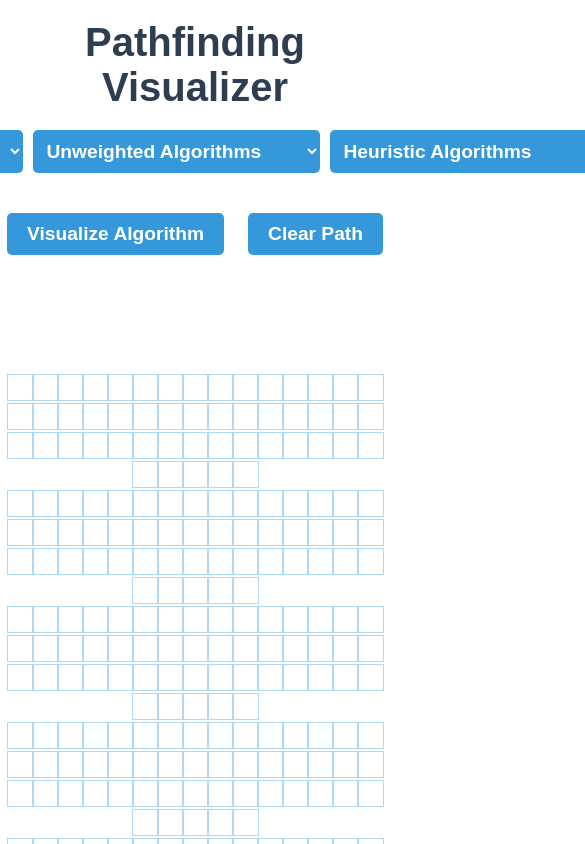
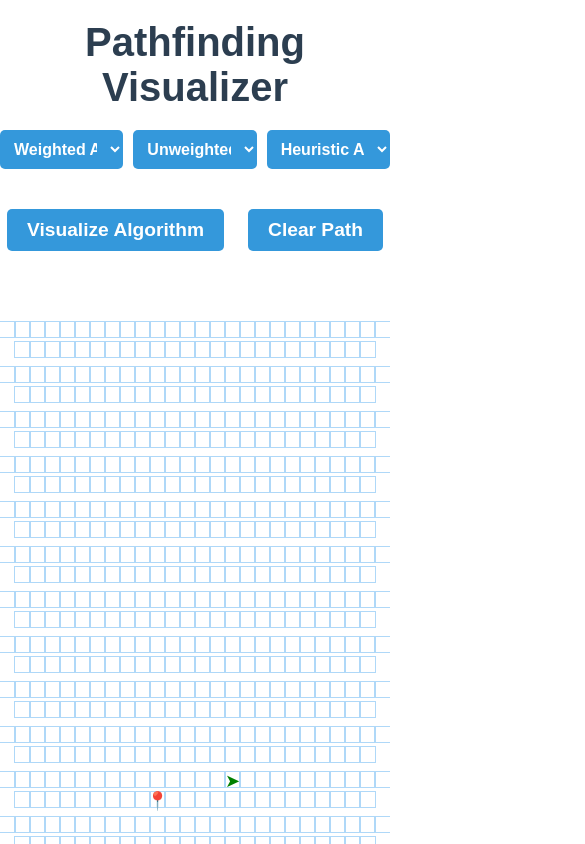
Before and after one commit to sein-pr/path_finder_visualizer, a React (Create React App) app: page / in a window 390 px wide. Shown: the top 844 px of the page, 585 px wide, since content can reach past the window. Built offline with nearby package versions, Linux system fonts and the light colour scheme.

Commit message:
Fixed the error of adding another start node and added another algorithm

```diff
--- a/src/PathfindingVisualizer/Node/Node.css
+++ b/src/PathfindingVisualizer/Node/Node.css
@@ -5,6 +5,26 @@
   display: inline-block;
   position: relative; /* Allows for positioning child elements */
   transition: background-color 0.3s ease; /* Smooth color transitions */
+}
+
+/* Responsive adjustments */
+.grid {
+  display: grid;
+  grid-template-columns: repeat(auto-fill, minmax(25px, 1fr)); /* Responsive grid */
+  gap: 5px; /* Space between nodes */
+}
+
+@media (max-width: 600px) {
+  .node {
+    width: 15px; /* Smaller size for mobile devices */
+    height: 15px; /* Smaller size for mobile devices */
+  }
+
+  .node-finish::after,
+  .node-start::after,
+  .node-shortest-path::after {
+    font-size: 12px; /* Smaller icons for mobile */
+  }
 }
 
 .node-finish::after {
--- a/src/PathfindingVisualizer/PathfindingVisualizer.css
+++ b/src/PathfindingVisualizer/PathfindingVisualizer.css
@@ -1,5 +1,9 @@
 .grid {
   margin: 100px 0 0;
+  display: flex;
+  flex-direction: column; /* Stack rows vertically */
+  align-items: center; /* Center the grid horizontally */
+  justify-content: center; /* Center the grid vertically */
 }
 
 /* Button Style */
@@ -85,3 +89,40 @@
   color: #2c3e50; /* Dark color for text */
   margin-top: 20px;
 }
+
+.node-current {
+  background-color: rgb(255, 0, 0); /* Color for the currently active node */
+}
+
+/* Responsive Styles */
+@media (max-width: 600px) {
+  .grid {
+    margin: 50px 0; /* Reduce margin on small screens */
+  }
+
+  .button {
+    width: 80%; /* Make buttons full width on small screens */
+    font-size: 1em; /* Adjust font size */
+  }
+
+  .algorithm-dropdown {
+    width: 80%; /* Make dropdowns full width on small screens */
+    font-size: 1em; /* Adjust font size */
+  }
+
+  .selected-algorithm {
+    font-size: 1em; /* Adjust font size */
+  }
+}
+
+@media (min-width: 601px) and (max-width: 1200px) {
+  .button {
+    width: 60%; /* Adjust button width for medium screens */
+    font-size: 1.1em; /* Slightly larger font size */
+  }
+
+  .algorithm-dropdown {
+    width: 60%; /* Adjust dropdown width for medium screens */
+    font-size: 1.1em; /* Slightly larger font size */
+  }
+}
--- a/src/PathfindingVisualizer/PathfindingVisualizer.jsx
+++ b/src/PathfindingVisualizer/PathfindingVisualizer.jsx
@@ -1,13 +1,18 @@
-// PathfindingVisualizer/PathfindingVisualizer.js
-
-import React, { Component } from 'react';
-import Node from './Node/Node';
-import { dijkstra, getNodesInShortestPathOrder } from '../algorithms/dijkstra';
-import { astar, getNodesInAStarPathOrder } from '../algorithms/astar';
-import { bfs, getNodesInBFSPathOrder } from '../algorithms/bfs';
-import { greedyBestFirstSearch, getNodesInGBFSPathOrder } from '../algorithms/gbfs';
-import { dfs } from '../algorithms/dfs';
-import './PathfindingVisualizer.css';
+import React, { Component } from "react";
+import Node from "./Node/Node";
+import { dijkstra, getNodesInShortestPathOrder } from "../algorithms/dijkstra";
+import { astar, getNodesInAStarPathOrder } from "../algorithms/astar";
+import { bfs, getNodesInBFSPathOrder } from "../algorithms/bfs";
+import {
+  greedyBestFirstSearch,
+  getNodesInGBFSPathOrder,
+} from "../algorithms/gbfs";
+import { dfs } from "../algorithms/dfs";
+import {
+  bellmanFord,
+  getNodesInBellmanFordPathOrder,
+} from "../algorithms/bellmanFord";
+import "./PathfindingVisualizer.css";
 
 // Define initial positions for the start and finish nodes
 const START_NODE_ROW = 10; // Example starting row
@@ -21,7 +26,7 @@ export default class PathfindingVisualizer extends Component {
     this.state = {
       grid: [],
       mouseIsPressed: false,
-      selectedAlgorithm: '',
+      selectedAlgorithm: "",
       draggingNode: null,
     };
   }
@@ -92,23 +97,26 @@ export default class PathfindingVisualizer extends Component {
   visualizeAlgorithm() {
     const { selectedAlgorithm } = this.state;
     switch (selectedAlgorithm) {
-      case 'dijkstra':
+      case "dijkstra":
         this.visualizeDijkstra();
         break;
-      case 'astar':
+      case "astar":
         this.visualizeAStar();
         break;
-      case 'bfs':
+      case "bfs":
         this.visualizeBFS();
         break;
-      case 'gbfs':
+      case "gbfs":
         this.visualizeGBFS();
         break;
-      case 'dfs':
+      case "dfs":
         this.visualizeDFS();
         break;
+      case "bellman-ford":
+        this.visualizeBellmanFord();
+        break;
       default:
-        alert('Please select an algorithm');
+        alert("Please select an algorithm");
         break;
     }
   }
@@ -124,7 +132,15 @@ export default class PathfindingVisualizer extends Component {
       setTimeout(() => {
         const node = visitedNodesInOrder[i];
         document.getElementById(`node-${node.row}-${node.col}`).className =
-          'node node-visited';
+          "node node-visited";
+
+        // Indicate the current position of the algorithm
+        if (i < visitedNodesInOrder.length - 1) {
+          const nextNode = visitedNodesInOrder[i + 1];
+          document.getElementById(
+            `node-${nextNode.row}-${nextNode.col}`
+          ).className = "node node-current"; // Add a class for the current node
+        }
       }, 10 * i);
     }
   }
@@ -134,7 +150,7 @@ export default class PathfindingVisualizer extends Component {
       setTimeout(() => {
         const node = nodesInShortestPathOrder[i];
         document.getElementById(`node-${node.row}-${node.col}`).className =
-          'node node-shortest-path';
+          "node node-shortest-path";
       }, 40 * i);
     }
   }
@@ -182,7 +198,11 @@ export default class PathfindingVisualizer extends Component {
   visualizeGBFS() {
     const { grid } = this.state;
     const { startNode, finishNode } = this.getStartAndFinishNodes();
-    const visitedNodesInOrder = greedyBestFirstSearch(grid, startNode, finishNode);
+    const visitedNodesInOrder = greedyBestFirstSearch(
+      grid,
+      startNode,
+      finishNode
+    );
     const nodesInGBFSPathOrder = getNodesInGBFSPathOrder(finishNode);
     this.animateAlgorithm(visitedNodesInOrder, nodesInGBFSPathOrder);
   }
@@ -194,9 +214,17 @@ export default class PathfindingVisualizer extends Component {
     this.animateAlgorithm(visitedNodesInOrder, visitedNodesInOrder);
   }
 
+  visualizeBellmanFord() {
+    const { grid } = this.state;
+    const { startNode, finishNode } = this.getStartAndFinishNodes();
+    const visitedNodesInOrder = bellmanFord(grid, startNode, finishNode);
+    const nodesInShortestPathOrder = getNodesInBellmanFordPathOrder(finishNode);
+    this.animateAlgorithm(visitedNodesInOrder, nodesInShortestPathOrder);
+  }
+
   clearPath() {
     const grid = getInitialGrid(); // Reset the grid
-    this.setState({ grid, mouseIsPressed: false, selectedAlgorithm: '' }); // Reset state
+    this.setState({ grid, mouseIsPressed: false, selectedAlgorithm: "" }); // Reset state
 
     // Retain the start and finish nodes in their initial state
     grid[START_NODE_ROW][START_NODE_COL].isStart = true;
@@ -211,12 +239,12 @@ export default class PathfindingVisualizer extends Component {
             !(row === START_NODE_ROW && col === START_NODE_COL) &&
             !(row === FINISH_NODE_ROW && col === FINISH_NODE_COL)
           ) {
-            nodeElement.className = 'node'; // Reset to default class
+            nodeElement.className = "node"; // Reset to default class
           } else {
             nodeElement.className = `node ${
               row === START_NODE_ROW && col === START_NODE_COL
-                ? 'node-start'
-                : 'node-finish'
+                ? "node-start"
+                : "node-finish"
             }`; // Maintain start and finish classes
           }
         }
@@ -233,17 +261,21 @@ export default class PathfindingVisualizer extends Component {
           <select
             className="algorithm-dropdown"
             onChange={(e) =>
-              this.handleAlgorithmChange(e.target.value, 'Weighted Algorithms')
+              this.handleAlgorithmChange(e.target.value, "Weighted Algorithms")
             }
           >
             <option value="Weighted Algorithms">Weighted Algorithms</option>
             <option value="dijkstra">Dijkstra's Algorithm</option>
             <option value="astar">A* Algorithm</option>
+            <option value="bellman-ford">Bellman-Ford Algorithm</option>
           </select>
           <select
             className="algorithm-dropdown"
             onChange={(e) =>
-              this.handleAlgorithmChange(e.target.value, 'Unweighted Algorithms')
+              this.handleAlgorithmChange(
+                e.target.value,
+                "Unweighted Algorithms"
+              )
             }
           >
             <option value="Unweighted Algorithms">Unweighted Algorithms</option>
@@ -253,7 +285,7 @@ export default class PathfindingVisualizer extends Component {
           <select
             className="algorithm-dropdown"
             onChange={(e) =>
-              this.handleAlgorithmChange(e.target.value, 'Heuristic Algorithms')
+              this.handleAlgorithmChange(e.target.value, "Heuristic Algorithms")
             }
           >
             <option value="Heuristic Algorithms">Heuristic Algorithms</option>
```
Also changed, not shown: src/algorithms/bellmanFord.js (indentation only). Lines whose indentation alone changed are shown as unchanged.
